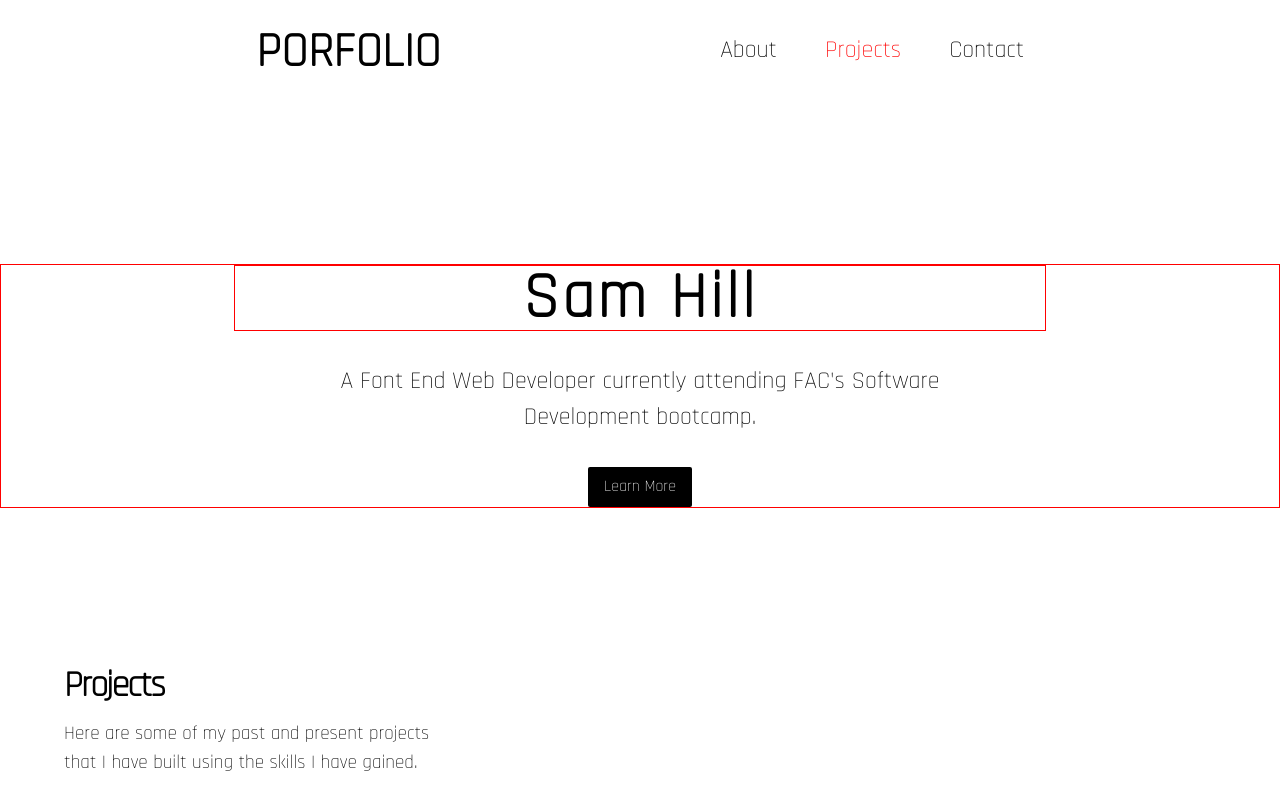
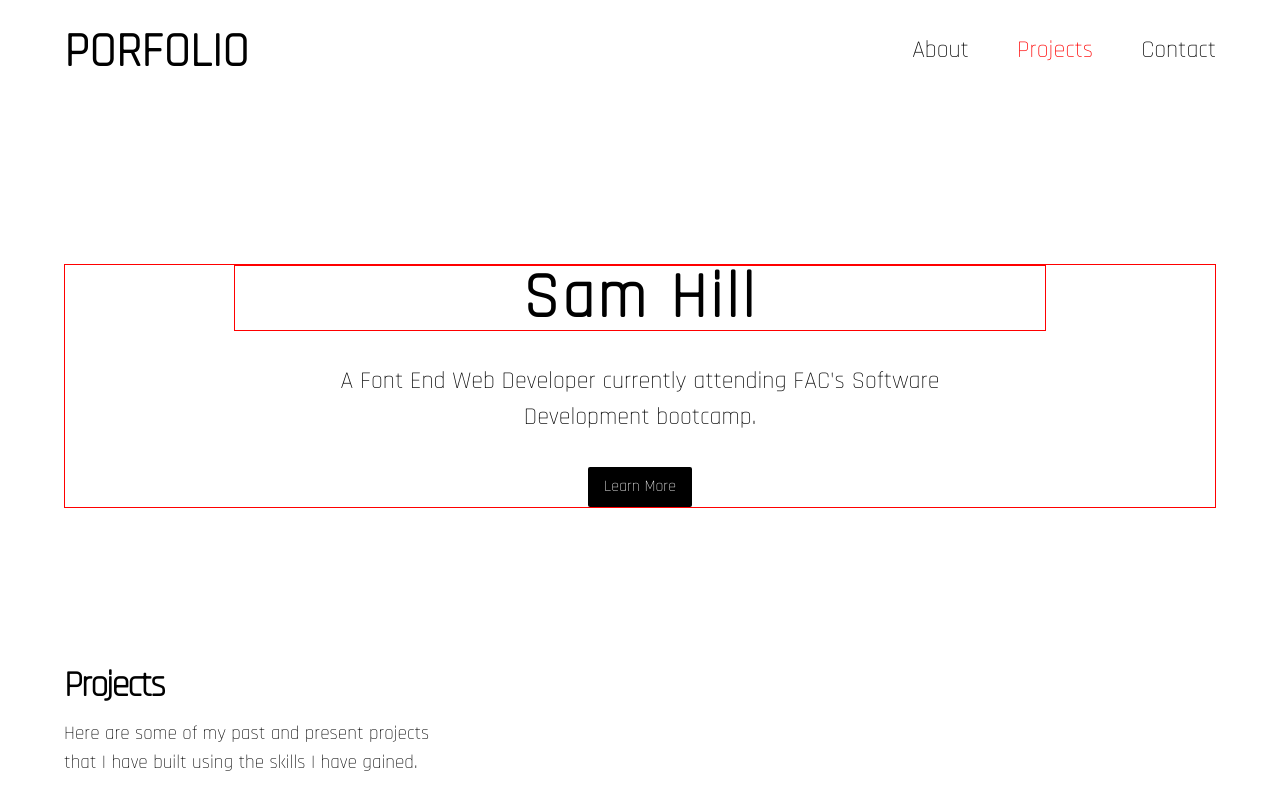
Before and after one commit to samscupoftea/Portfolio, a plain HTML site: page index.html in a window 1280 px wide. Shown: the top 793 px of the page. Drawn offline with Linux system fonts and the light colour scheme; a web font is replaced by a local one.

Commit message:
Utility class container used.

```diff
--- a/index.html
+++ b/index.html
@@ -14,7 +14,7 @@
     <link rel="stylesheet" href="style.css" />
   </head>
   <body>
-    <header class="header">
+    <header class="header container">
       <h2 class="header__title">Porfolio</h2>
       <nav class="header__menu">
         <a class="header__link" href="#about">About</a>
@@ -22,7 +22,7 @@
         <a class="header__link" href="#contact">Contact</a>
       </nav>
     </header>
-    <section class="hero">
+    <section class="hero container">
       <h1 class="hero__title"> Sam Hill </h1>
       <p class="hero__description">A Font End Web Developer currently attending FAC's Software Development bootcamp.</p>
       <a href="#learnmore" class="btn">Learn More</a>
```
